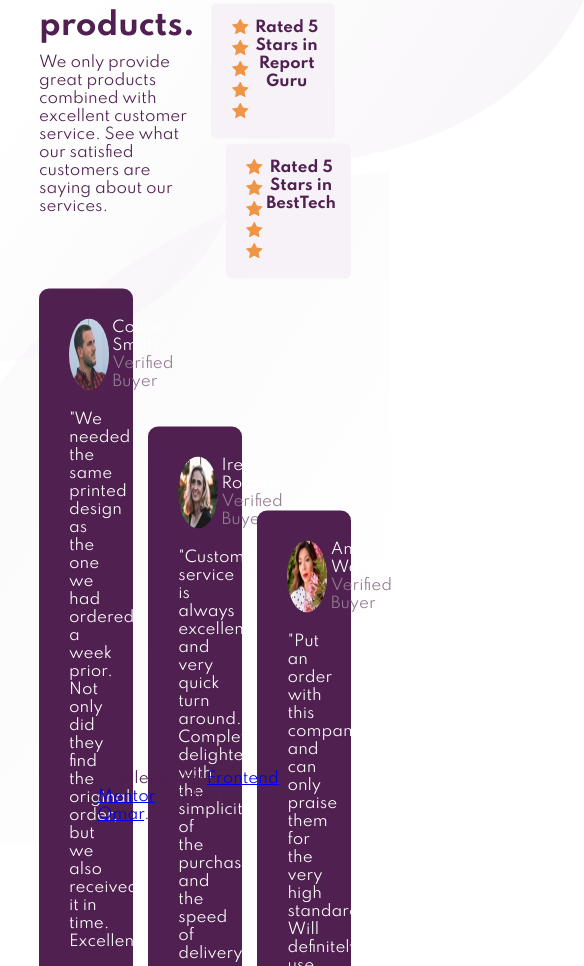
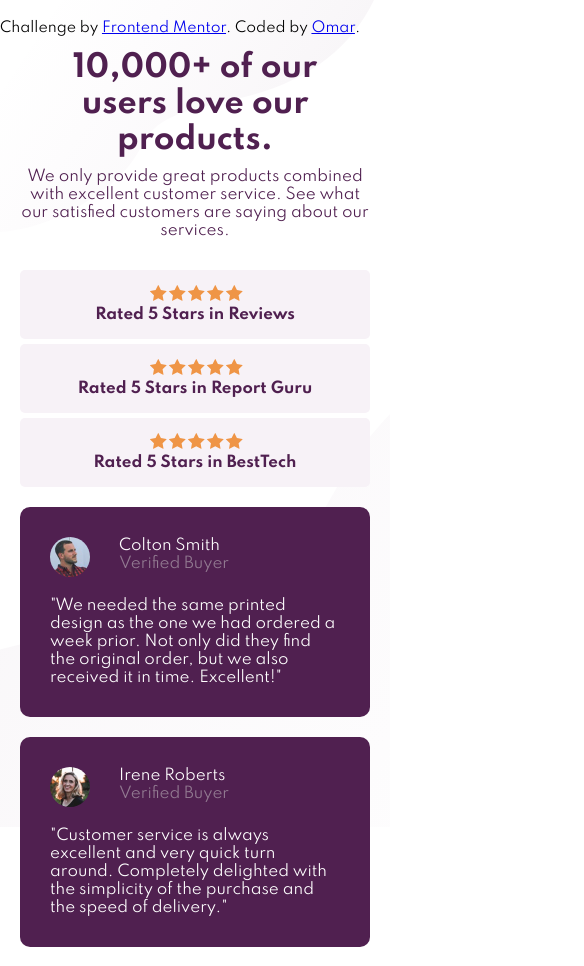
Before and after one commit to omarsaleh1/social-proof, a plain HTML site: page index.html in a window 390 px wide. Shown: the top 966 px of the page, 584 px wide, since content can reach past the window. Before the commit the page ends 844 px from the top, so only its background shows below. Drawn offline with Linux system fonts and the light colour scheme.

Commit message:
Finish the Mobile Version and the 100% of Code

```diff
--- a/index.html
+++ b/index.html
@@ -16,8 +16,8 @@
 </head>
 
 <body>
-  <img src="images/bg-pattern-top-desktop.svg" alt="" class="top-img">
-  <img src="images/bg-pattern-bottom-desktop.svg" alt="" class="bottom-img">
+  <div class="bg-top"></div>
+  <div class="bg-bottom"></div>
   <main>
     <header class="header">
       <h1>10,000+ of our <br> users love our <br> products.</h1>
--- a/style.css
+++ b/style.css
@@ -10,15 +10,22 @@ body {
     font-family: 'Spartan', sans-serif;
     color: hsl(300, 43%, 22%);
 }
-.top-img {
-    position: absolute;
-    top: 0;
-    left: 0;
+.bg-top {
+    background-image: url(images/bg-pattern-top-desktop.svg);
+    height: 49vh;
+    background-repeat: no-repeat;
+    /* background-size:; */
+    background-position-x: left:
 }
-.bottom-img {
-    position: absolute;
-    bottom: 0;
-    right: 0;
+.bg-bottom {
+    background-image: url(images/bg-pattern-bottom-desktop.svg);
+    height: 49vh;
+    background-repeat: no-repeat;
+    background-position-x: center;
+    background-size: cover;
+    position: relative;
+    right: 0px;
+    bottom: 0px;
 }
 main {
     position: fixed;
@@ -133,3 +140,74 @@ footer {
     transform: translate(-50%);
     padding-bottom:20px ;
 }
+@media (max-width: 1150px) {
+    main {
+        width: 90%;
+    }
+}
+@media (max-width: 900px) {
+    body {
+        display: flex;
+        flex-direction: column;
+    }
+    main {
+        position: absolute;
+        top: auto;
+        right: auto;
+        transform: translate(0,0);
+        display: flex;
+        flex-direction: column;
+        justify-content: space-between;
+        height: 100%;
+        width: 100%;
+        padding: 20px;
+    }
+    .header {
+        text-align: center;
+        margin-bottom: 30px;
+        margin-top: 30px;
+    }
+    .Rate {
+        width: 100%;
+        justify-content: center;
+        align-content: center;
+    }
+    .Rate article {
+        flex-direction: column;
+        justify-content: space-between;
+        width: 100%;
+    }
+    .Review {
+        display: flex;
+        flex-direction: column;
+    }
+    .Review article {
+        width: 100%;
+        margin-top: 10px;
+        margin-bottom: 10px;
+    }
+    footer {
+        padding-top: 20px;
+        color: black;
+        font-size: 14px;
+        text-align: center;
+        position: absolute;
+        top: 0;
+        left: 0;
+        transform: translate(0,0);
+
+    }
+    .bg-top {
+        background-image: url(images/bg-pattern-top-mobile.svg);
+        height: 49vh;
+        background-repeat: no-repeat;
+        background-position-x: left:
+    }
+    .bg-bottom {
+        background-image: url(images/bg-pattern-bottom-mobile.svg);
+        height: 49vh;
+        background-repeat: no-repeat;
+        background-position-x: center;
+        background-size: cover;
+    }
+}
```
